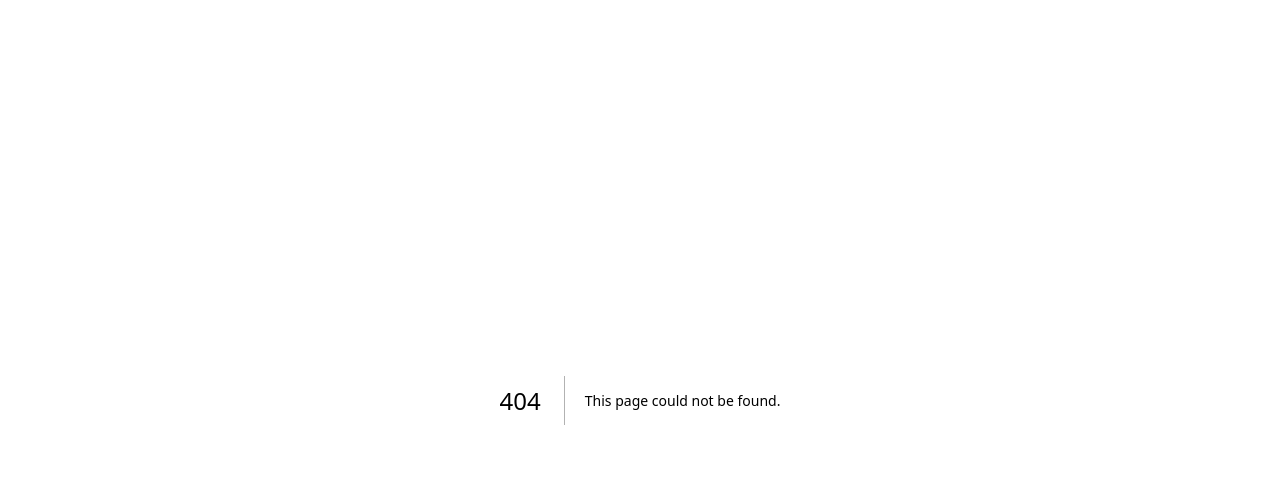
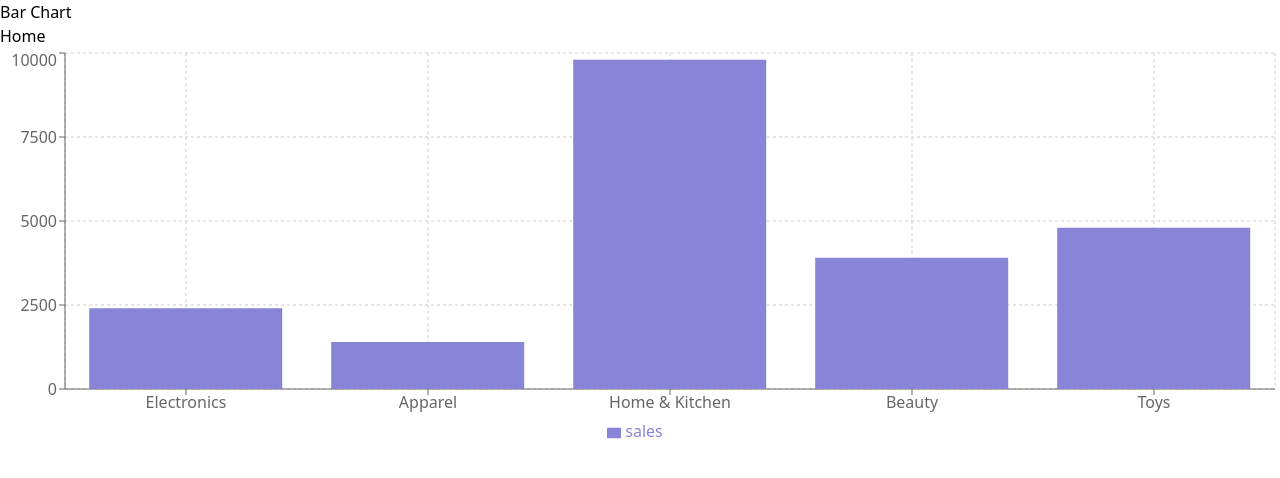
Before and after one commit to grusingh/build-charts-in-react, a Next.js app: page /charts/bar-chart in a window 1280 px wide. Before the commit this address had no page. Shown: the top 478 px of the page. Built offline with nearby package versions, Linux system fonts and the light colour scheme.

Commit message:
Bar Chart

```diff
--- /dev/null
+++ b/src/components/bar-chart.jsx
@@ -0,0 +1,19 @@
+import React from 'react';
+import { BarChart, Bar, XAxis, YAxis, CartesianGrid, Tooltip, ResponsiveContainer, Legend } from 'recharts';
+
+function SalesBarChart({data}) {
+  return (
+    <ResponsiveContainer width="100%" height={400}>
+      <BarChart data={data}>
+        <CartesianGrid strokeDasharray="3 3" />
+        <XAxis dataKey="name" />
+        <YAxis />
+        <Tooltip />
+        <Legend />
+        <Bar dataKey="sales" fill="#8884d8" />
+      </BarChart>
+    </ResponsiveContainer>
+  );
+}
+
+export default SalesBarChart;
--- /dev/null
+++ b/src/pages/charts/bar-chart.js
@@ -0,0 +1,23 @@
+import dynamic from 'next/dynamic';
+import Link from 'next/link';
+
+const salesData = [
+  { name: 'Electronics', sales: 2400 },
+  { name: 'Apparel', sales: 1398 },
+  { name: 'Home & Kitchen', sales: 9800 },
+  { name: 'Beauty', sales: 3908 },
+  { name: 'Toys', sales: 4800 },
+];
+
+const BarChart = dynamic(() => import('@/components/bar-chart'), { ssr: false });
+
+export default function BarChartPage() {
+  return <div className="p-8">
+    <header className="flex justify-between items-center p-2 pb-8">
+      <h1 className="text-3xl p-2">Bar Chart</h1>
+      <Link href="/" className="underline">Home</Link>
+    </header>
+
+    <BarChart data={salesData} />
+  </div>;
+}
--- a/src/pages/index.js
+++ b/src/pages/index.js
@@ -8,8 +8,11 @@ export default function Home() {
         <li className="my-4">
           <Link className="underline text-blue-900" href="/charts/line-chart">Line Chart</Link>
         </li>
-        <li>
+        <li className="my-4">
           <Link className="underline text-blue-900" href="/charts/pie-chart">Pie Chart</Link>
+        </li>
+        <li className="my-4">
+          <Link className="underline text-blue-900" href="/charts/bar-chart">Bar Chart</Link>
         </li>
         <li className="my-4">
           <Link className="underline text-blue-900" href="/charts/area-chart">Area Chart</Link>
```
Also changed, not shown: 2 other files (tests, documents, lock files or other folders).
